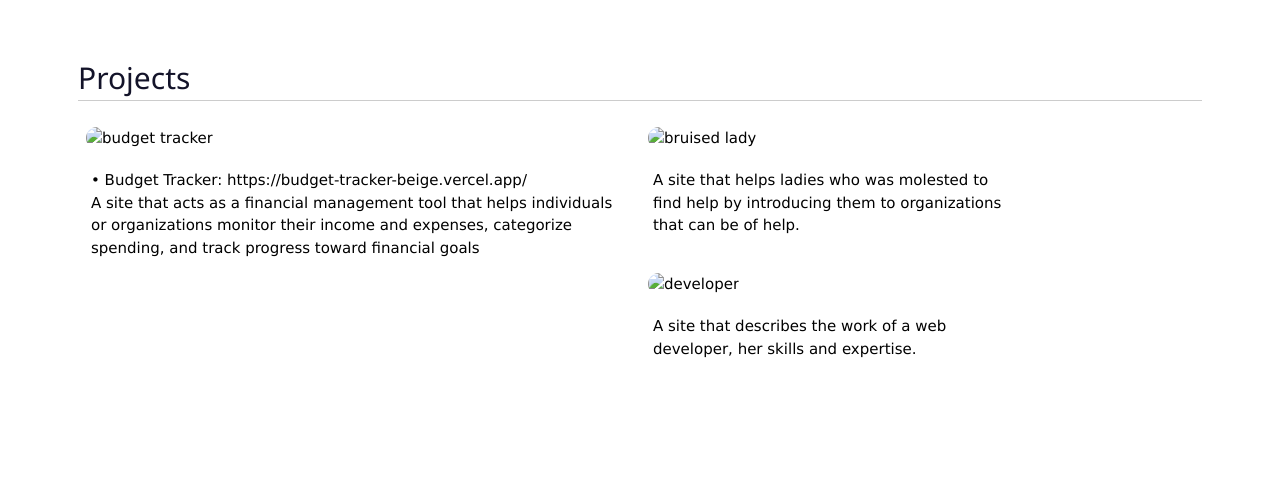
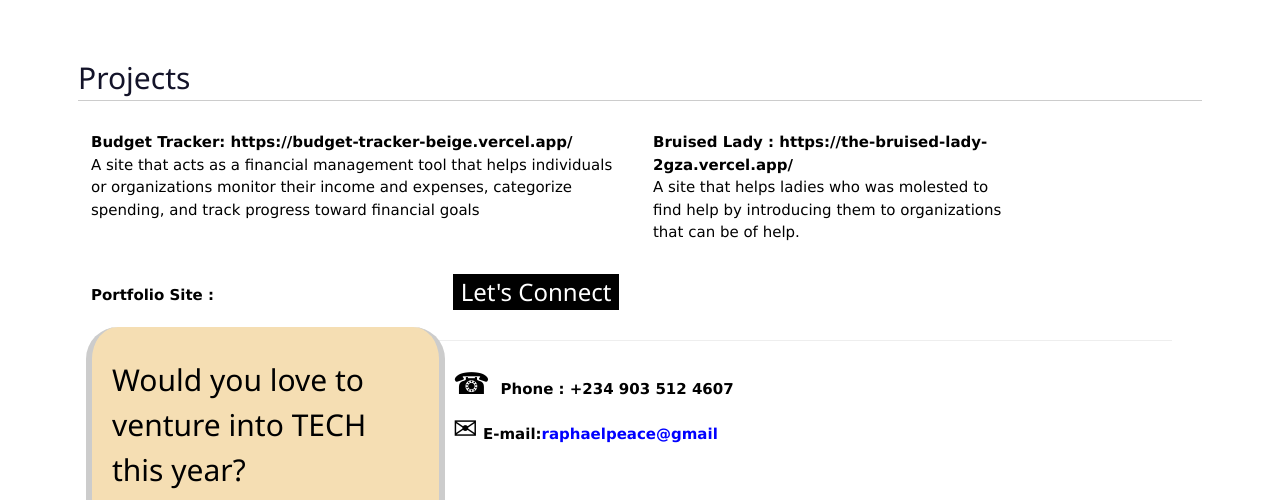
Before and after one commit to peaceolu/machi.github.io, a plain HTML site: page index.html in a window 1280 px wide. Shown: the part 3070-3570 px from the top of the page. Drawn offline with nearby package versions, Linux system fonts and the light colour scheme.

Commit message:
Update index.html

```diff
--- a/index.html
+++ b/index.html
@@ -236,18 +236,19 @@ and contributing to the success of projects through my front-end development ski
     <div class="w3-row-padding">
         <h2 class="w3-border-bottom " style="color: rgb(19, 19, 41);">Projects</h2>
 <div class="w3-half"><p>
-    <img src="budget.jpg" alt="budget tracker"  width="38%" class="w3-round-xlarge"><p class="services">
+    <p class="services">
 
-   •	Budget Tracker: https://budget-tracker-beige.vercel.app/<br>
+   <b>Budget Tracker: https://budget-tracker-beige.vercel.app/</b><br>
 A site that acts as a financial management tool that helps individuals or organizations monitor their income and expenses, categorize spending, and track progress toward financial goals
  </p></p>
 </div>
 <div class="w3-third"><p>
-<img src="bruised.jpg" alt="bruised lady"  width="40%" class="w3-round-xlarge"><p class="services">
+<p class="services "><b>Bruised Lady : https://the-bruised-lady-2gza.vercel.app/</b><br>
     A site that helps ladies who was molested to find help by introducing them to organizations that can be of help.</p></p>
 </div>
 <div class="w3-third"><p>
-    <img src="portfolio.jpg" alt="developer" width="40%" class="w3-round-xlarge" ><p class="services">
+    <p class="services">
+    <b>  Portfolio Site : <a href="https://machi-github-io-gixp.vercel.app/ > https://machi-github-io-gixp.vercel.app/ </a></b>
    A site that describes the work of a web developer, her skills and expertise.</p></p>
 </div>
     </div>
```
